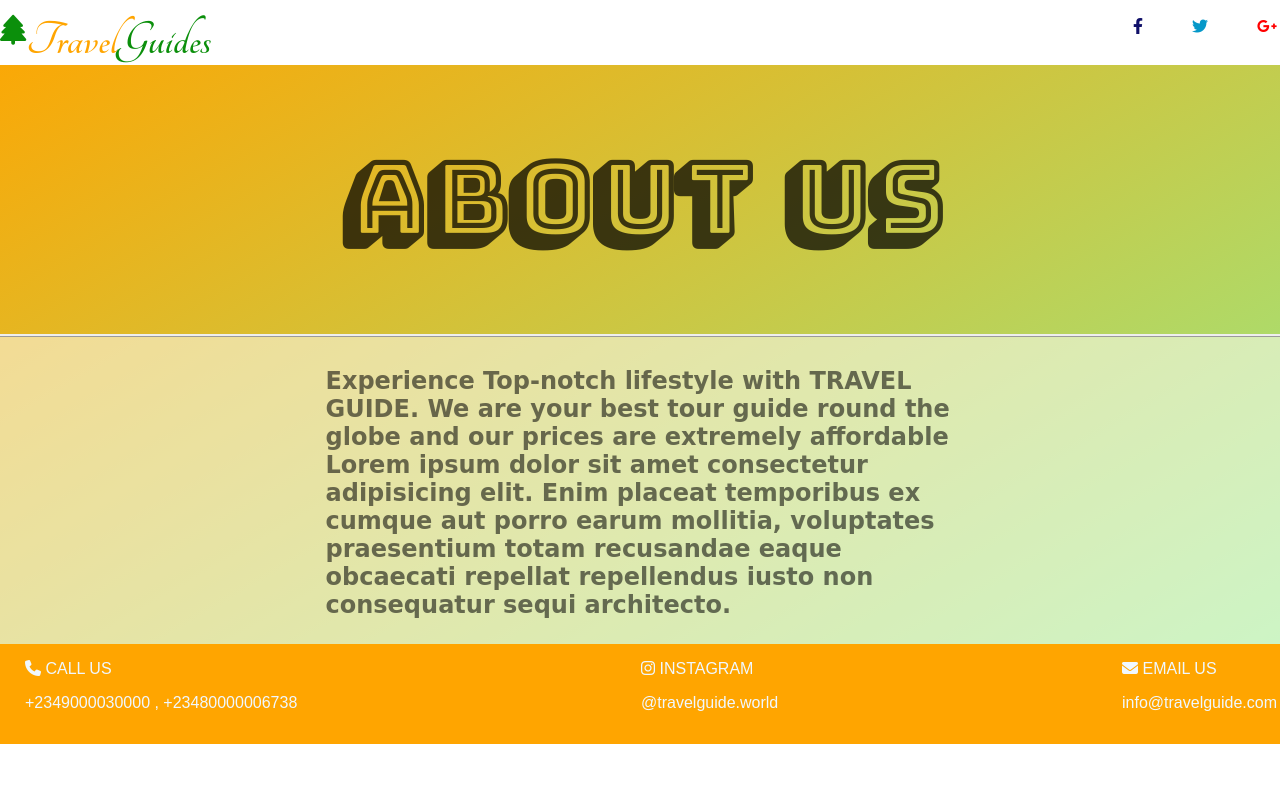
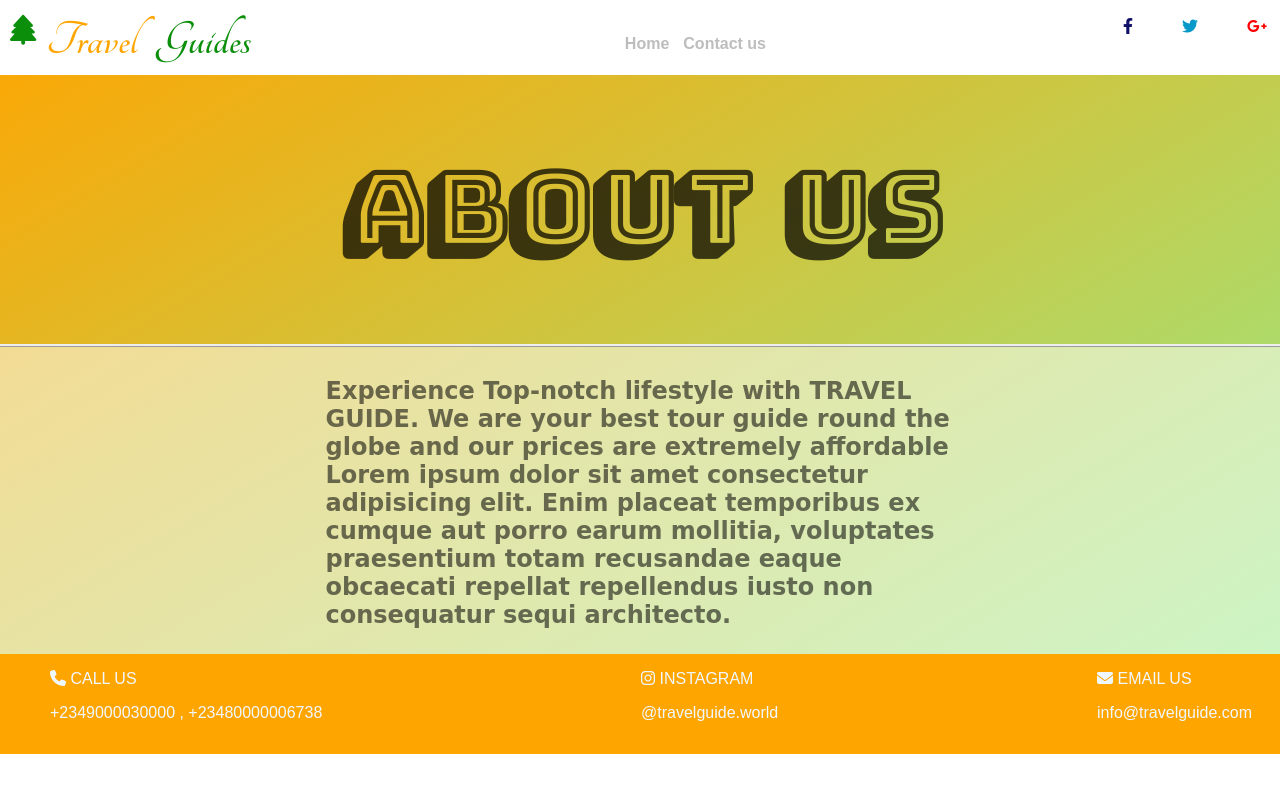
Before and after one commit to bigkheeng/travelguide, a plain HTML site: page about.html in a window 1280 px wide. Shown: the top 792 px of the page. Drawn offline with Linux system fonts and the light colour scheme.

Commit message:
travelguide eit

```diff
--- a/about.html
+++ b/about.html
@@ -14,6 +14,8 @@
             <div class="travel">Travel</div>
             <div class="guide">Guides</div>
         </div>
+        <div class="u"><a href="index.html" class="w">Home</a>
+            <a href="contact.html" class="w">Contact us</a></div>
         <div class="links">
             <div class="fb"><a href="#"><i class="fa-brands fa-facebook-f"></i></a></div>
             <div class="tw"><a href="#"><i class="fa-brands fa-twitter"></i></a></div>
--- a/css/about.css
+++ b/css/about.css
@@ -9,8 +9,11 @@
     top: 0;
     z-index: 20000;
     background-color: rgb(255, 255, 255);
-    height: 50px;
+    height: 60px;
     padding-top: 15px;
+    padding-left: 10px;
+    padding-right: 10px;
+
 
 }
 body{
@@ -18,6 +21,7 @@ body{
     margin: 0;
     background:linear-gradient(to bottom right, orange, lightgreen);
     background-repeat: no-repeat;
+    overflow-x: hidden;
 }
 .logo{
     display: flex;
@@ -36,6 +40,8 @@ body{
     font-size: 50px;
     font-weight: lighter;
     font-family: 'Tangerine';
+    padding: 10px;
+    padding-top: 0;
 }
 .travel{
     color: orange;
@@ -74,6 +80,16 @@ h1{
     background-color: rgba(255, 255, 255, 0.522);
     position: relative;
 }
+.w{
+    text-decoration: none;
+    color: rgba(67, 64, 64, 0.347);
+    margin-left: 10px;
+    font-family: sans-serif;
+    font-weight: bold;
+}
+.u{
+    margin-top: 20px;
+}
 @import url('https://fonts.googleapis.com/css2?family=Dancing+Script:wght@700&display=swap');
 h2{
     font-family: 'Dancing Script', cursive;
@@ -96,7 +112,7 @@ h2{
 
 }
 .box{
-    padding: 0 25px;
+    padding: 0 50px;
     color: aliceblue;
     font-family: sans-serif;
     height: 50px;
--- a/css/contact.css
+++ b/css/contact.css
@@ -12,16 +12,29 @@
     top: 0;
     z-index: 20000;
     background-color: rgb(255, 255, 255);
-    width: 100%;
+    width: 96%;
     height: 50px;
     padding-top: 15px;
+    padding-left: 20px;
+    padding-right: 30px;
 
+}
+.w{
+    text-decoration: none;
+    color: rgba(67, 64, 64, 0.347);
+    margin-left: 10px;
+    font-family: sans-serif;
+    font-weight: bold;
+}
+.u{
+    margin-top: 20px;
 }
 body{
     padding: 0;
     margin: 0;
     background:linear-gradient(to bottom right, orange, lightgreen);
     background-repeat: no-repeat;
+    overflow-x: hidden;
 }
 .logo{
     display: flex;
@@ -40,6 +53,7 @@ body{
     font-size: 50px;
     font-weight: lighter;
     font-family: 'Tangerine';
+    padding-left: 20px;
 }
 .travel{
     color: orange;
--- a/css/style.css
+++ b/css/style.css
@@ -7,18 +7,21 @@
     display: flex;
     justify-content: space-between;
     margin: 0;
-    padding-left: 20px;
+    padding-left: 40px;
     padding-right: 20px;
+    padding-top: 20px;
+    padding-bottom: 20px;
     position: sticky;
     top: 0;
     z-index: 20000;
     background-color: #fff;
-    width: 100%;
+    width: 98%;
 
 }
 body{
     padding: 0;
     margin: 0;
+    overflow-x: hidden;
 }
 .logo{
     display: flex;
@@ -38,6 +41,8 @@ body{
     font-size: 50px;
     font-weight: lighter;
     font-family: 'Tangerine';
+    padding-top: 0;
+    padding-left: 5px
 };
 .travel{
     color: orange;
@@ -64,7 +69,7 @@ body{
 }
 .land{
     position: relative;
-    width: 100%;
+    width: 97%;
     height: 500px;
     background-image: url(../images/bLaIh0.jpg);
     background-repeat: no-repeat;
@@ -204,11 +209,13 @@ h6{
     color: #fff;
     font-weight: bold;
     font-family: sans-serif;
+    padding: 25px;
 }
 .tail{
     width: 100%;
     height: 40px;
     text-align: center;
     font-size: 18px;
-    padding-top: 10px;
+    padding: 10px;
+
 }
```
Also changed, not shown: contact.html (+2 -0 lines).
